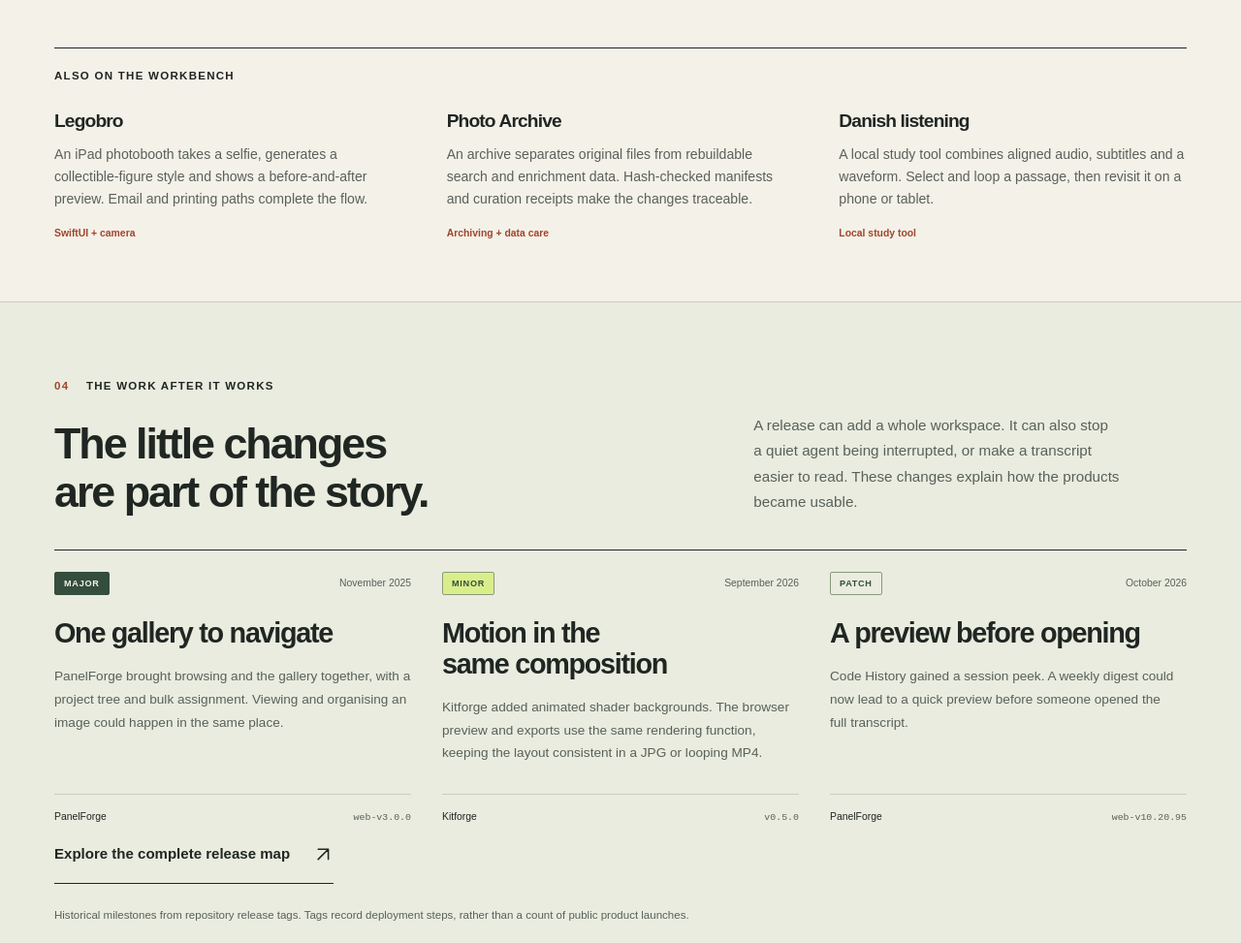
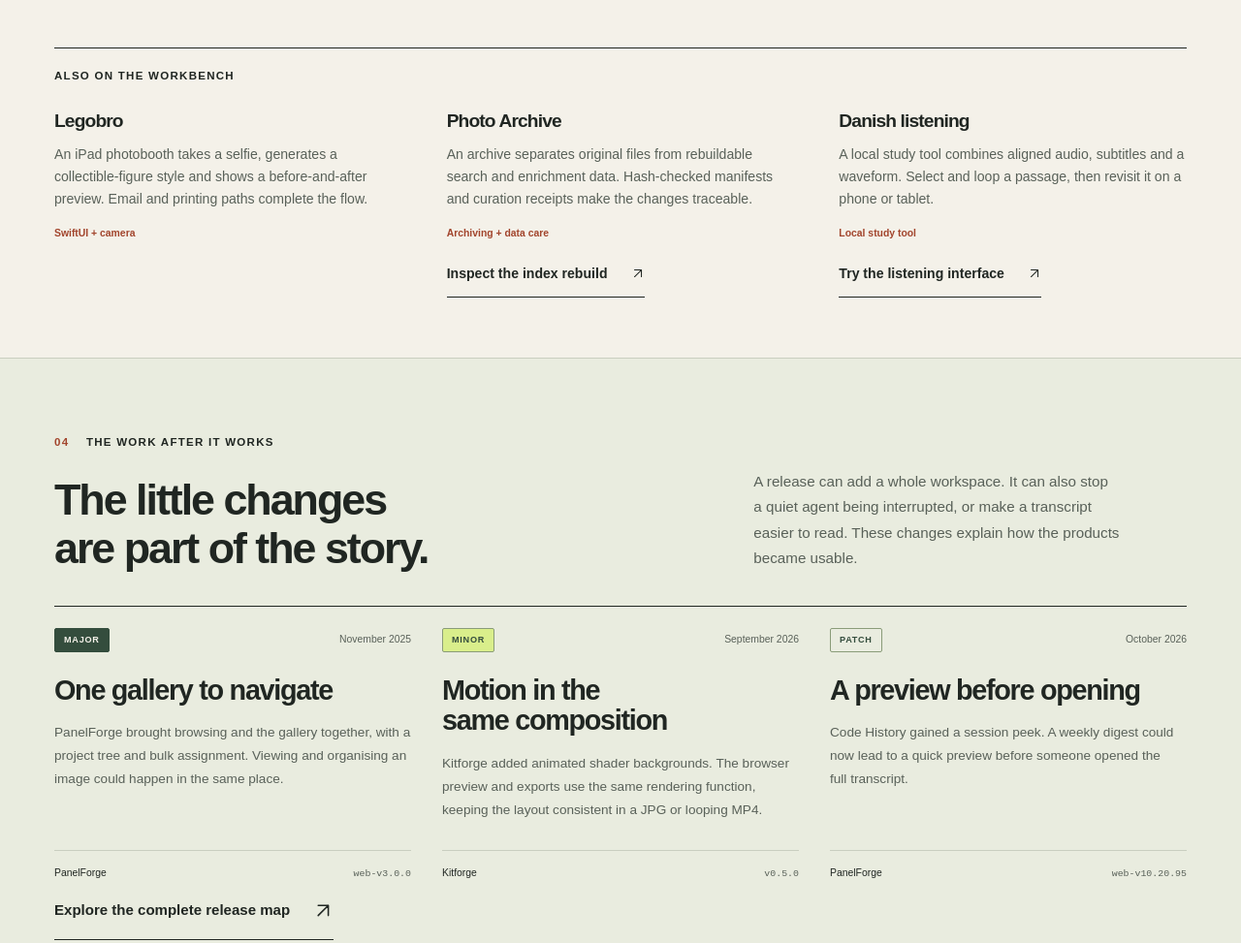
Before and after one commit to dblumenau/portfolio, an Astro site: page / in a window 1280 px wide. Shown: the part 6419-7392 px from the top of the page at 97% size. Built offline with nearby package versions, Linux system fonts and the light colour scheme; Astro itself is replaced by a stand-in of ours.

Commit message:
Link the smaller project stories to their working examples

```diff
--- a/src/data/projects.ts
+++ b/src/data/projects.ts
@@ -203,6 +203,6 @@ export const supportingProjects: SupportingProject[] = [
 
 export const supportingVignettes = [
   { name: 'Legobro', title: 'A selfie becomes a figure.', description: 'An iPad photobooth takes a selfie, generates a collectible-figure style and shows a before-and-after preview. Email and printing paths complete the flow.', tag: 'SwiftUI + camera' },
-  { name: 'Photo Archive', title: 'Keep the original. Rebuild the index.', description: 'An archive separates original files from rebuildable search and enrichment data. Hash-checked manifests and curation receipts make the changes traceable.', tag: 'Archiving + data care' },
-  { name: 'Danish listening', title: 'Return to the difficult passage.', description: 'A local study tool combines aligned audio, subtitles and a waveform. Select and loop a passage, then revisit it on a phone or tablet.', tag: 'Local study tool' },
+  { name: 'Photo Archive', title: 'Keep the original. Rebuild the index.', description: 'An archive separates original files from rebuildable search and enrichment data. Hash-checked manifests and curation receipts make the changes traceable.', tag: 'Archiving + data care', href: '/labs/archive/', link: 'Inspect the index rebuild' },
+  { name: 'Danish listening', title: 'Return to the difficult passage.', description: 'A local study tool combines aligned audio, subtitles and a waveform. Select and loop a passage, then revisit it on a phone or tablet.', tag: 'Local study tool', href: '/labs/listening/', link: 'Try the listening interface' },
 ];
--- a/src/pages/index.astro
+++ b/src/pages/index.astro
@@ -49,7 +49,7 @@ const hasAsset = (path: string) => existsSync(resolve('public', path.slice(1)));
     <section class="small-work-section wrap" aria-labelledby="small-work-title">
       <SectionHeading id="small-work-title" number="03" label="Smaller tools, real jobs" title="Sometimes the right size is small." intro="A few focused projects with a straightforward purpose. Different interfaces, the same interest in making something useful." />
       <div class="supporting-projects">{supportingProjects.map((project, index) => <article class={`supporting-project supporting-${index}`}><div class="supporting-visual"><span class="product-type">{project.status}</span>{hasAsset(project.image) ? <a href={project.image} aria-label={`View screenshot of ${project.name}`}><img src={project.image} alt={project.alt} {...imageDimensions(project.image)} loading="lazy" decoding="async" /></a> : <div class="missing-media"><p>{project.name}</p><span>Authentic product capture being prepared</span></div>}</div>{project.mediaCaption && <p class="media-caption">{project.mediaCaption}</p>}<div class="supporting-copy"><p class="eyebrow">{project.name} / {project.label}</p><h3>{project.title}</h3><p>{project.description}</p><a class="text-link" href={project.href}>{project.link} <span aria-hidden="true"><Icon name="arrow-up-right" /></span></a></div>{project.video && <VideoDemo src={project.video} poster={project.image} title={`A walk through ${project.name}`} description={project.videoDescription ?? project.description} captions={project.captions} mediaCaption={project.mediaCaption} />}{index === 0 && <><a class="text-link" href="/labs/studio/">Make your own in the Studio Lab <span aria-hidden="true"><Icon name="arrow-up-right" /></span></a><KitforgeOutput /></>}</article>)}</div>
-      <div class="vignette-strip"><p class="eyebrow">Also on the workbench</p><div>{supportingVignettes.map((project) => <article><h3>{project.name}</h3><p>{project.description}</p><span>{project.tag}</span></article>)}</div></div>
+      <div class="vignette-strip"><p class="eyebrow">Also on the workbench</p><div>{supportingVignettes.map((project) => <article><h3>{project.name}</h3><p>{project.description}</p><span>{project.tag}</span>{project.href && <a class="text-link vignette-link" href={project.href}>{project.link} <Icon name="arrow-up-right" /></a>}</article>)}</div></div>
     </section>
 
     <section class="iteration-section" aria-labelledby="iteration-title"><div class="wrap"><SectionHeading id="iteration-title" number="04" label="The work after it works" title="The little changes are part of the story." intro={siteCopy.releasesIntro} /><ReleaseCards stories={releaseStories} /><a class="text-link" href="/releases/">Explore the complete release map <span aria-hidden="true"><Icon name="arrow-up-right" /></span></a><p class="history-note">Historical milestones from repository release tags. Tags record deployment steps, rather than a count of public product launches.</p></div></section>
--- a/src/styles/global.css
+++ b/src/styles/global.css
@@ -120,6 +120,7 @@
   .vignette-strip h3 { font-size: 1.2rem; margin-bottom: 13px; }
   .vignette-strip article p { font-size: .88rem; color: var(--muted); line-height: 1.65; }
   .vignette-strip article > span { display: block; margin-top: 15px; font-size: .65rem; color: var(--rust); font-weight: 550; }
+  .vignette-strip .vignette-link { margin-top: 9px; min-height: 44px; font-size: .88rem; }
   .iteration-section { background: #e9ecdf; padding: 78px 0 65px; border-top: 1px solid var(--line); border-bottom: 1px solid var(--line); }
   .history-note { margin-top: 23px; font-size: .72rem; color: var(--muted); }
   .approach-section { padding-block: 100px 105px; display: grid; grid-template-columns: 1.2fr 1fr; gap: 7rem; }
```
